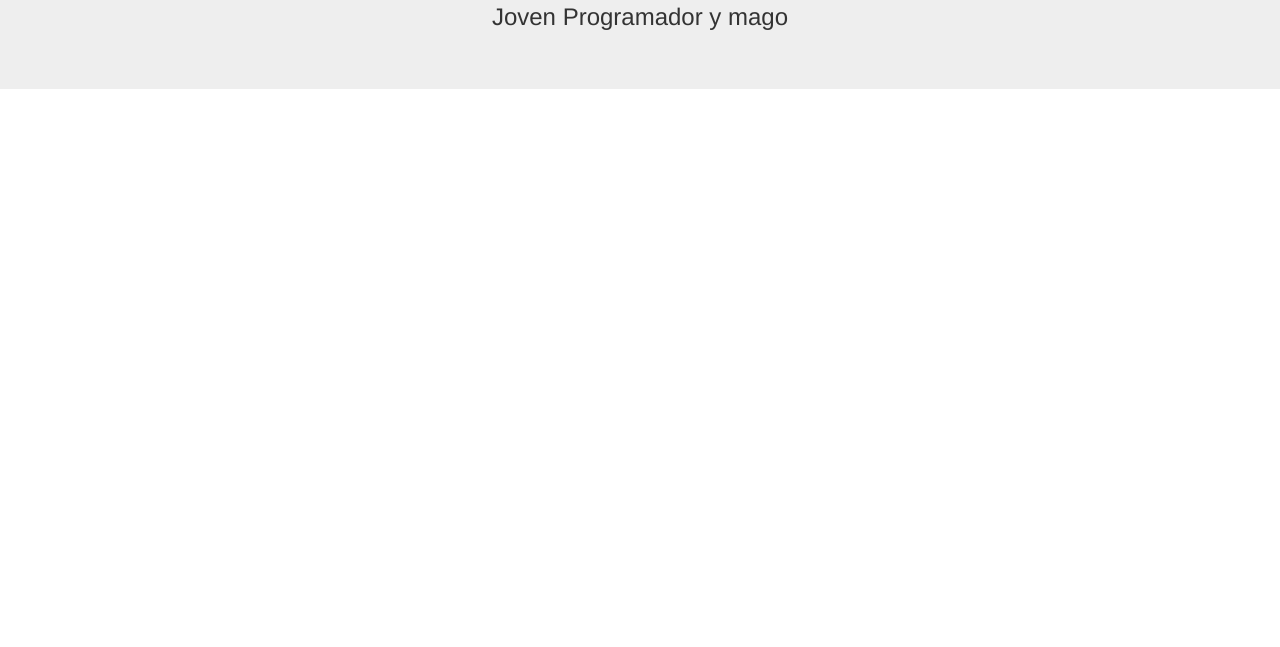
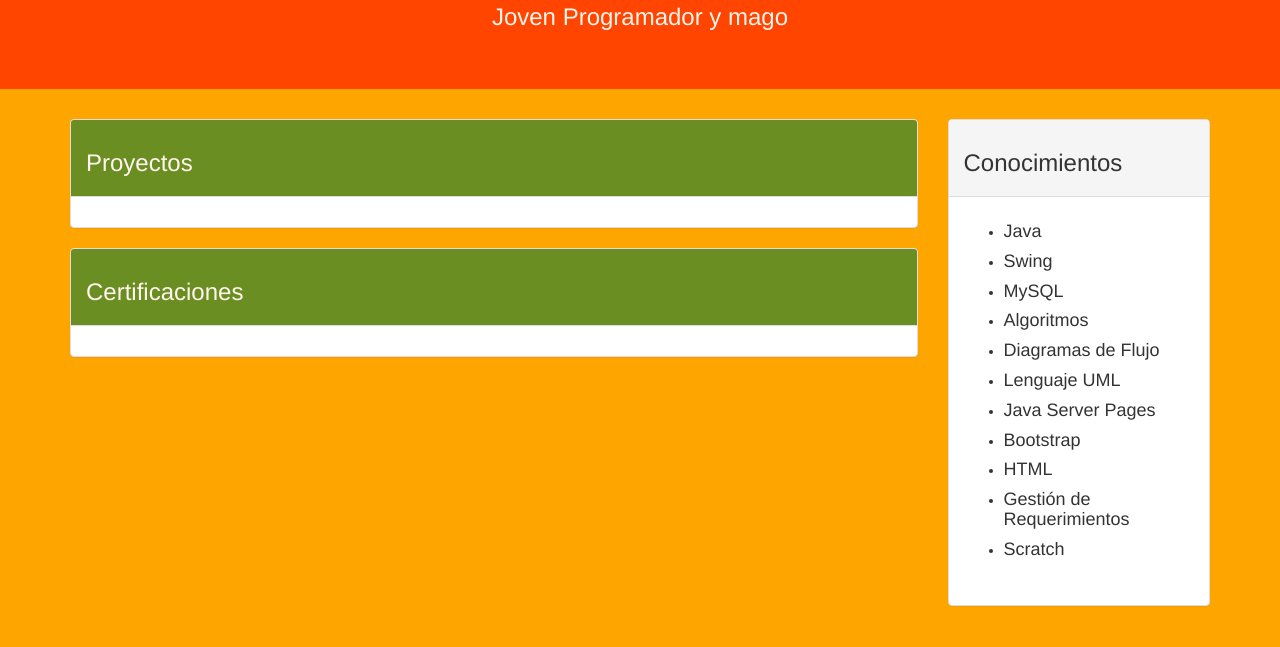
Before and after one commit to italovignolo/cv, a plain HTML site: page index.html in a window 1280 px wide. Shown: the part 153-800 px from the top of the page. Drawn offline with nearby package versions, Linux system fonts and the light colour scheme.

Commit message:
cambiosss

```diff
--- a/index.html
+++ b/index.html
@@ -7,16 +7,60 @@
   <script src="https://maxcdn.bootstrapcdn.com/bootstrap/3.3.7/js/bootstrap.min.js"></script>
   <title>Curriculum Web</title>
   </head>
-<body>
-    <div class="jumbotron text-center">
+<body style="background-color: #FFA500;">
+    <div class="jumbotron text-center" style="background-color: OrangeRed; color:SeaShell;">
       <h1>Italo Mansilla</h1>
       <h3>Joven Programador y mago</h3>
     </div>
+<div class="container">
 <div class="row">
-  <div class="col-md-3">
+  <div class="col-md-9">
+  <div class="panel panel-default">
+    <div class="panel-heading" style="background-color:#6B8E23; color:SeaShell;">
+  <h3> Proyectos</h3>
+</div>
 
+  <div class="panel-body">
+
+  </div>
+  </div>
+  <div class="panel panel-default">
+    <div class="panel-heading" style="background-color:#6B8E23; color:SeaShell;">
+  <h3>Certificaciones</h3>
+</div>
+
+  <div class="panel-body">
+
+  </div>
   </div>
 
 </div>
+  <div class="col-md-3">
+    <div class="panel panel-default">
+      <div class="panel-heading">
+  <h3 >Conocimientos</h3>
+</div>
+<div class="panel-body">
+  <table class="table table-hover">
+  <ul>
+
+    <li><h4>Java</h4></li>
+							<li><h4>Swing</h4></li>
+							<li><h4>MySQL</h4></li>
+							<li><h4>Algoritmos</h4></li>
+							<li><h4>Diagramas de Flujo</h4></li>
+							<li><h4>Lenguaje UML</h4></li>
+							<li><h4>Java Server Pages</h4></li>
+							<li><h4>Bootstrap</h4></li>
+							<li><h4>HTML</h4></li>
+							<li><h4>Gestión de Requerimientos</h4></li>
+              <li><h4>Scratch</h4></li>
+  </ul>
+  </table>
+</div>
+</div>
+  </div>
+</div>
+</div>
 </body>
 </html>
```
